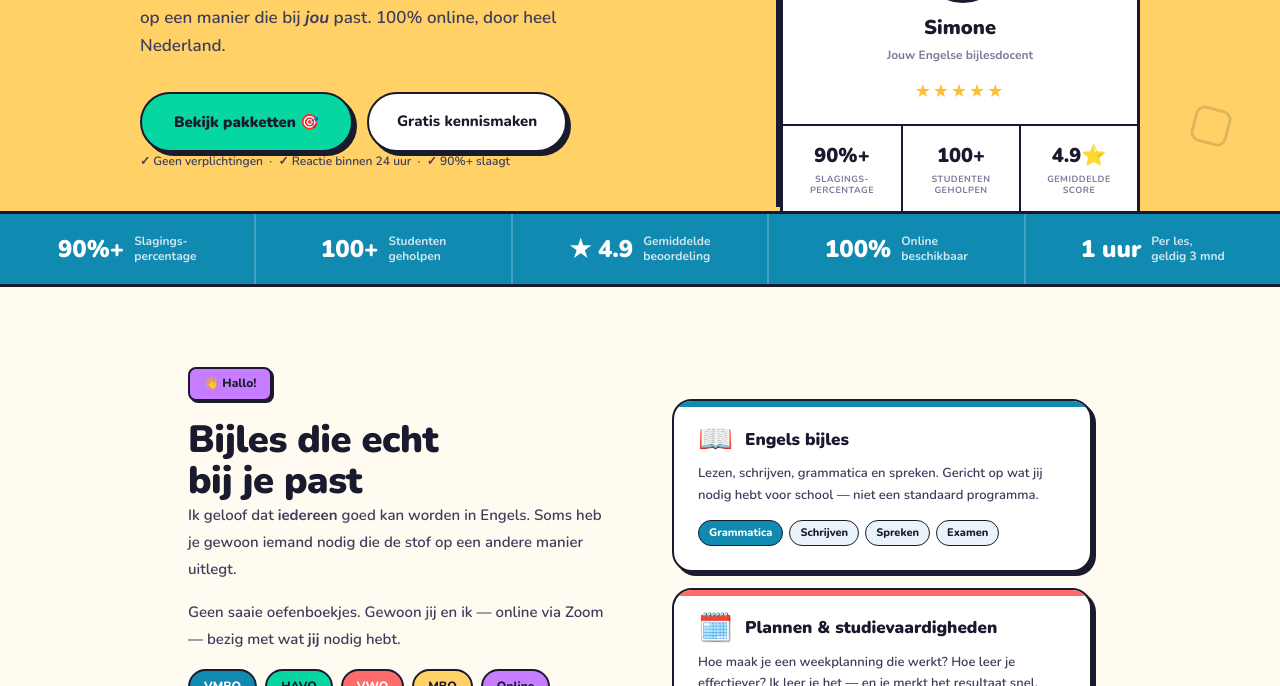
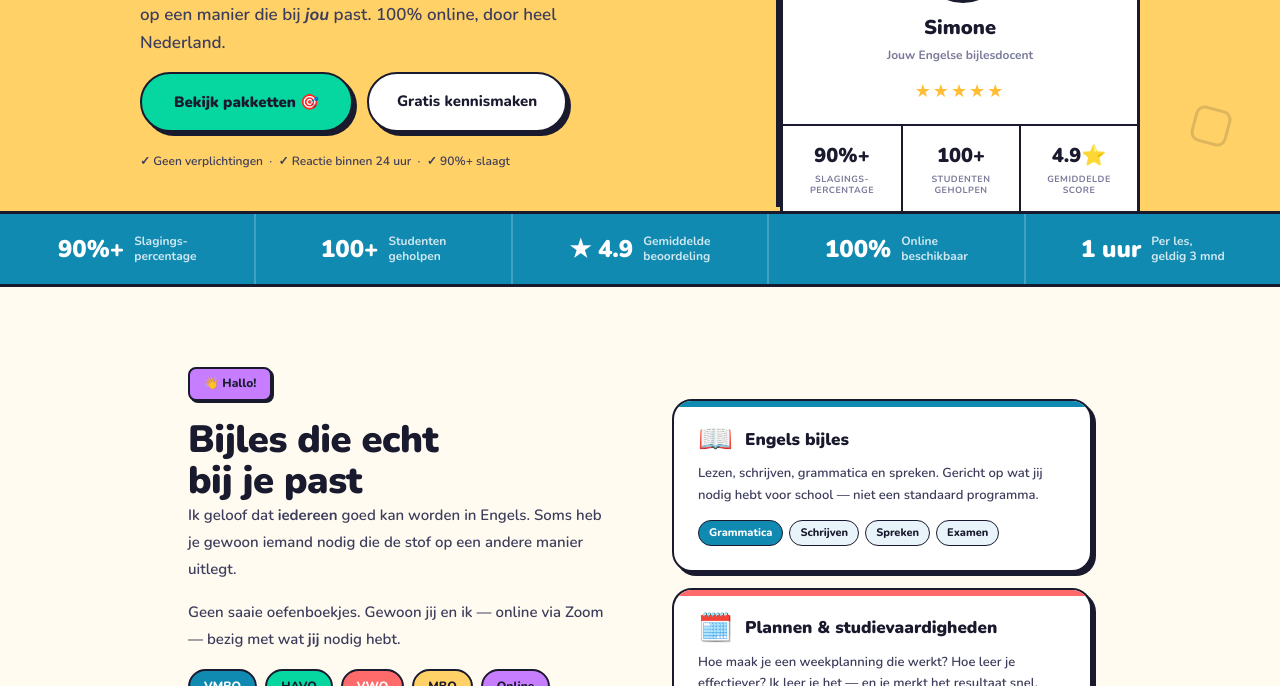
Before and after one commit to okanoztoprak/manthano, a website: page public/index.html in a window 1280 px wide. Shown: the part 414-1100 px from the top of the page. Drawn offline with nearby package versions, Linux system fonts and the light colour scheme.

Commit message:
css changes

```diff
--- a/public/css/style.css
+++ b/public/css/style.css
@@ -72,7 +72,7 @@ nav{background:var(--white);border-bottom:2px solid var(--ink);padding:0 48px;di
 
 /* ── TRUST BAR ── */
 .trust-bar{background:var(--sky);border-bottom:3px solid var(--ink);padding:0}
-.trust-scroll{display:flex;gap:0;overflow-x:auto;scrollbar-width:none;-ms-overflow-style:none;width:100%}
+.trust-scroll{display:flex;gap:0;overflow-x:auto;scrollbar-width:none;-ms-overflow-style:none;width:100%;justify-content: space-between;}
 .trust-scroll::-webkit-scrollbar{display:none}
 .trust-pill{flex:1;min-width:140px;display:flex;align-items:center;justify-content:center;gap:10px;padding:16px 20px;border-right:2px solid rgba(255,255,255,.2)}
 .trust-pill:last-child{border-right:none}
--- a/public/index.html
+++ b/public/index.html
@@ -51,8 +51,8 @@
 .hero-left{min-width:0}
 .hero-label{display:inline-flex;align-items:center;gap:8px;background:var(--white);border:2px solid var(--ink);border-radius:50px;padding:6px 16px;font-size:12px;font-weight:800;color:var(--ink);margin-bottom:18px;box-shadow:2px 2px 0 var(--ink)}
 .hero-label span{font-size:16px}
-.hero-sub{font-size:17px;color:var(--ink2);margin-bottom:32px;line-height:1.65;max-width:460px;font-weight:600}
-.hero-note{font-size:12px;color:var(--ink2);font-weight:600;padding-bottom:40px}
+.hero-sub{font-size:17px;color:var(--ink2);margin-bottom:15px;margin-top:15px;line-height:1.65;max-width:460px;font-weight:600}
+.hero-note{font-size:12px;color:var(--ink2);font-weight:600;padding-bottom:40px;margin-top:20px}
 /* SIM CARD */
 .sim-card{background:var(--white);border:3px solid var(--ink);border-radius:24px 24px 0 0;border-bottom:none;padding:28px 28px 0;position:relative;box-shadow:-4px -4px 0 var(--ink)}
 .sim-card::before{content:'👩‍🏫 Dat ben ik!';font-family:'Caveat',cursive;font-size:16px;position:absolute;top:-16px;left:50%;transform:translateX(-50%);background:var(--sun);padding:2px 14px;border:2px solid var(--ink);border-radius:50px;white-space:nowrap;font-weight:700;color:var(--ink)}
```
Also changed, not shown: .claude/settings.local.json, 2 other files.
